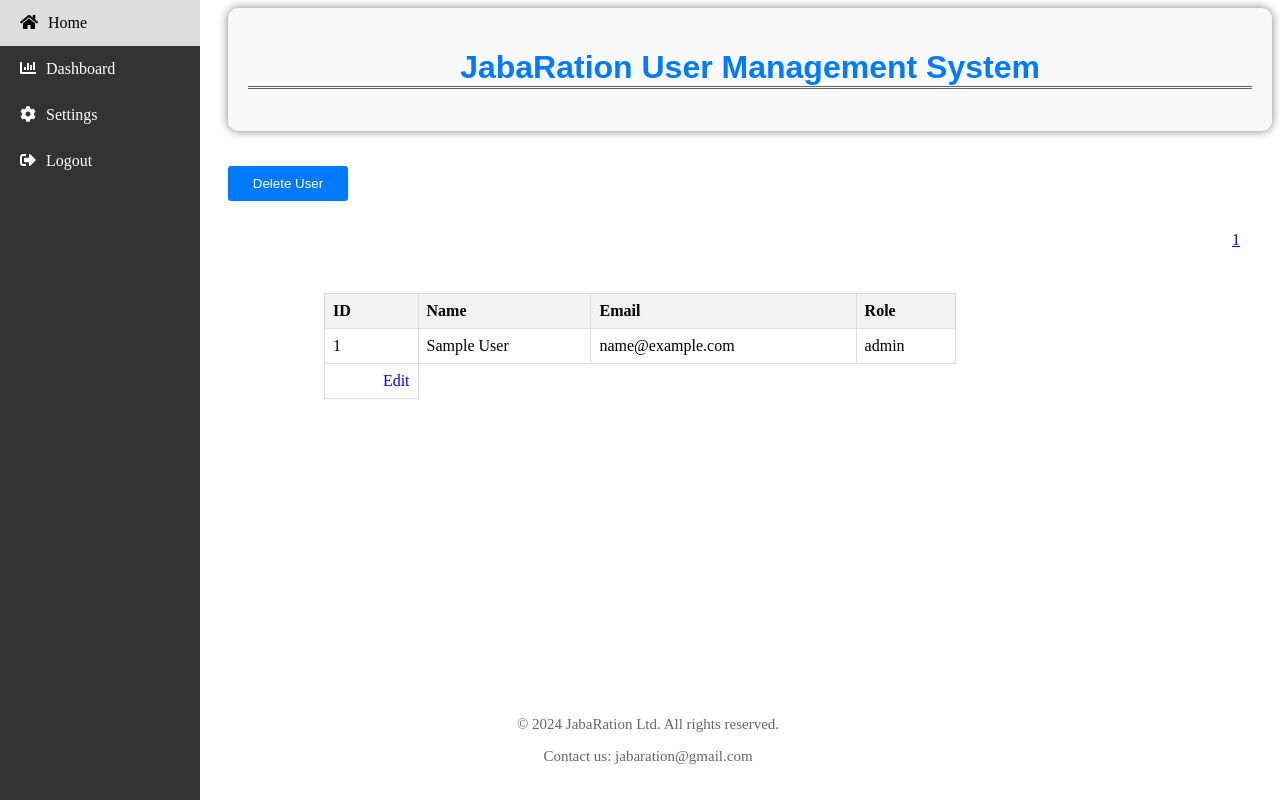
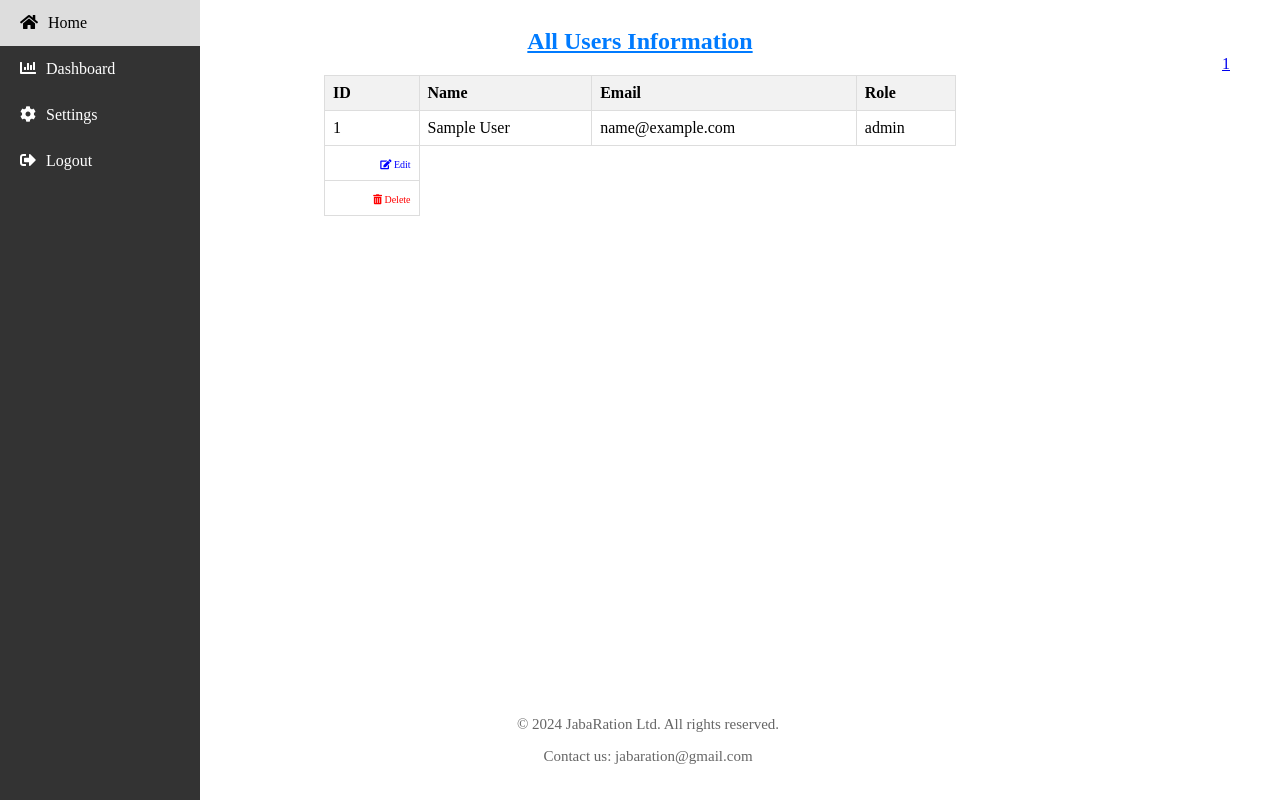
Before and after one commit to Vin-tech-coll/simple-user-mgnt-system, a PHP site: page /viewusers.php in a window 1280 px wide. Run offline with PHP 8.4, Linux system fonts and the light colour scheme; tables that the repository leaves empty or names only in its code hold one stand-in row (values such as "Sample post").

Commit message:
edit/delete

```diff
--- a/adduser.php
+++ b/adduser.php
@@ -56,16 +56,22 @@ $conn->close();
     <?php include 'footer.php'?>
 
 
+
+
     <!-- HTML form to input new user details -->
     <div class="adduserform-container">
         <form method="post" action="<?php echo $_SERVER['PHP_SELF']; ?>">
             <label for="name">Name:</label><br>
             <input type="text" id="name" name="name" required><br><br>
+
             <label for="email">Email:</label><br>
             <input type="email" id="email" name="email" required><br><br>
+
             <label for="role">Role:</label><br>
             <input type="text" id="role" name="role" required><br><br>
+
             <input type="submit" value="Add User">
+
         </form>
     </div>
 
--- a/home.css
+++ b/home.css
@@ -1,3 +1,7 @@
+html {
+  scroll-behavior: smooth;
+}
+
 /* CSS for navigation bar */
 .navbar {
   background-color: #333;
@@ -152,7 +156,17 @@ th {
 
 .pagination-container {
   position: fixed;
-  top: 30%;
-  right: 40px;
+  top: 8%;
+  right: 50px;
   transform: translate(0, -50%);
 }
+
+.heading {
+  display: flex;
+  justify-content: center;
+  align-items: center;
+  color: #007bff;
+  font-size: 16px;
+  font-weight: bold;
+  text-decoration: underline;
+}
--- a/logout.php
+++ b/logout.php
@@ -14,9 +14,11 @@
 
     <!--Footer content-->
     <?php include 'footer.php'?>
+
     <div class="welcome-message">
         <h1>JabaRation User Management System</h1>
     </div>
+
     <div class="logout-message">
         <h2>Dear <?php echo $_SESSION['user']?>,</h2>
         <p>Welcome back next time!</p>
--- a/viewusers.php
+++ b/viewusers.php
@@ -36,15 +36,25 @@ $result = $conn->query($sql);
         cursor: pointer;
         color: blue;
         text-align: center;
+        font-size: 10px;
+    }
+
+    .delete-btn {
+        cursor: pointer;
+        color: red;
+        text-align: center;
+        font-size: 10px;
     }
 
     /* Style to position the edit button */
-    .edit-btn-container {
+    .edit-btn-container,
+    .delete-btn-container {
         text-align: right;
     }
 
-    .edit-btn-container .edit-btn {
-        margin-left: 10px;
+    .edit-btn-container .edit-btn,
+    .delete-btn-container .edit-btn {
+        margin-left: 5px;
     }
     </style>
 </head>
@@ -55,19 +65,11 @@ $result = $conn->query($sql);
 
     <!--Footer content-->
     <?php include 'footer.php'?>
-    <div class="welcome-message">
-        <h1>JabaRation User Management System</h1>
+
+
+    <div class="heading">
+        <h2>All Users Information</h2>
     </div>
-
-    <div class="form-input">
-        <!-- Form to handle the redirection -->
-        <form action="deleteuser.php" method="get">
-
-            <input type="submit" name="submit" value="Delete User">
-        </form>
-    </div>
-
-    <h2>View All Users</h2>
 
     <table>
         <tbody>
@@ -77,7 +79,6 @@ $result = $conn->query($sql);
                     <th>Name</th>
                     <th>Email</th>
                     <th>Role</th>
-
                 </tr>
             </thead>
         </tbody>
@@ -88,8 +89,12 @@ $result = $conn->query($sql);
             while ($row = $result->fetch_assoc()) {
                 echo "<tr><td>" . $row["id"] . "</td><td>" . $row["name"] . "</td><td>" . $row["email"] . "</td><td>" . $row["role"] . "</td></tr>";
 
-                echo "<td class='edit-btn-container'><span class='edit-btn' data-id='" . $row["id"] . "'>Edit</span></td>";
+                echo "<td class='edit-btn-container'><span class='edit-btn' data-id='" . $row["id"] . "'><i class='fas fa-edit'></i> Edit</span></td>";
                 echo "</tr>";
+
+                echo "<td class='delete-btn-container'><span class='delete-btn' data-id='" . $row["id"] . "'><i class='fas fa-trash-alt'></i> Delete</span></td>";
+                echo "</tr>";
+
             }
 
 
@@ -125,8 +130,17 @@ $total_pages = ceil($row["total"] / $limit);
         btn.addEventListener('click', function() {
             const userId = this.getAttribute('data-id');
             // Redirect to edit page or open a modal for editing
-            window.location.href = 'edituser.php?id=' +
-                userId; // Change edituser.php to your actual edit page URL
+            window.location.href = 'edituser.php?id=' + userId;
+        });
+    });
+
+    // Add event listener for delete button clicks
+    document.querySelectorAll('.delete-btn').forEach(btn => {
+        btn.addEventListener('click', function() {
+            const userId = this.getAttribute('data-id');
+            if (confirm("Are you sure you want to delete this user?")) {
+                window.location.href = 'deleteuser.php?id=' + userId;
+            }
         });
     });
     </script>
```
Also changed, not shown: dashboard.php (+2 -29 lines), deleteuser.php (+6 -38 lines), edituser.php (+10 -1 lines).
